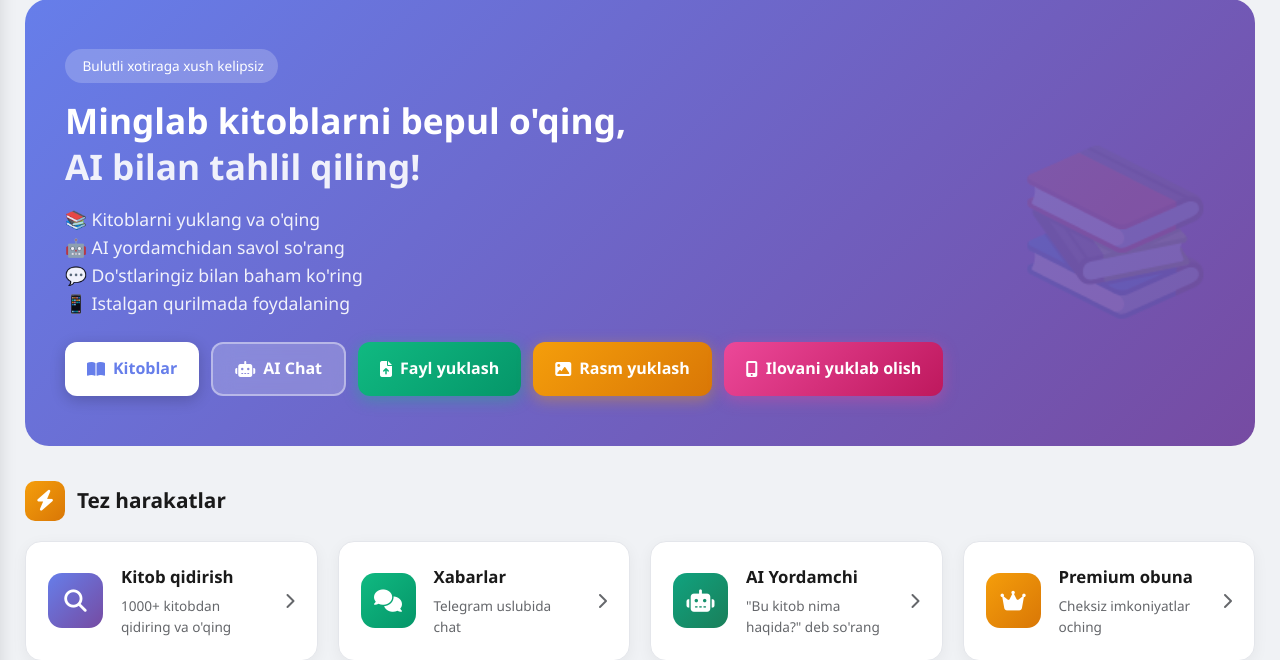
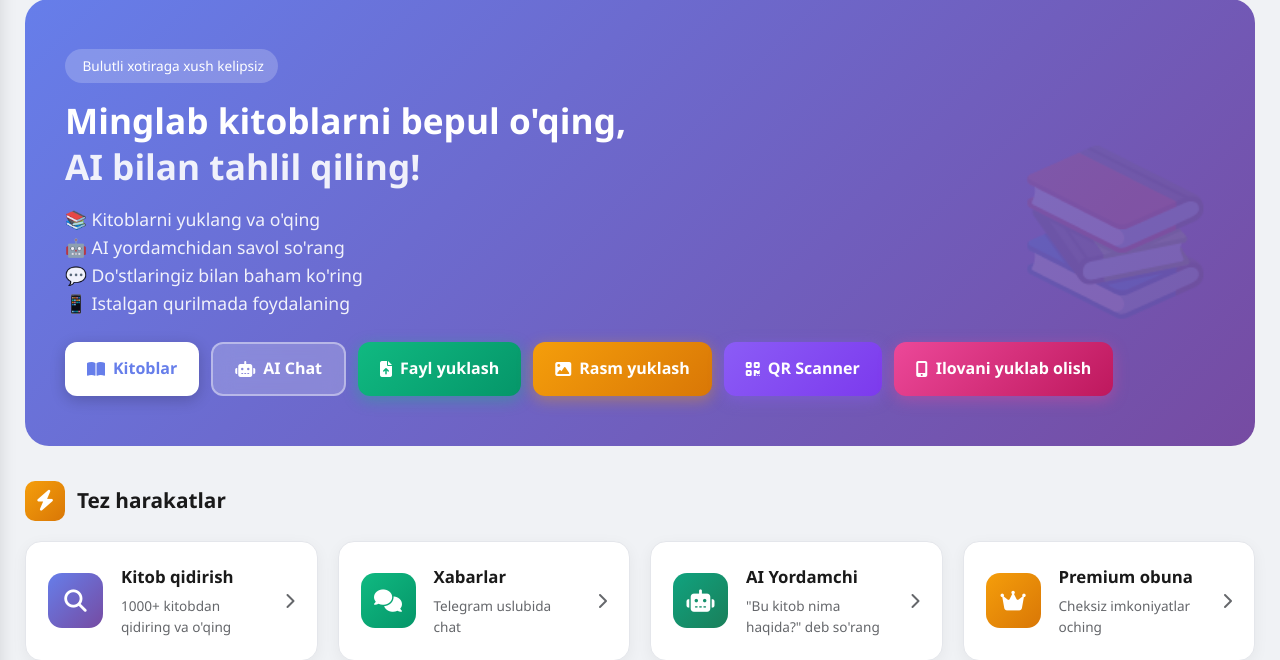
Before and after one commit to akobirsadiloyev8-lab/cloudstore, a Django app: page / in a window 1280 px wide. Shown: the part 160-820 px from the top of the page. Run offline with Django 5.2, Linux system fonts and the light colour scheme.

Commit message:
Hero: QR Scanner tugmasi qo'shildi

```diff
--- a/blog/templates/blog/boshlash.html
+++ b/blog/templates/blog/boshlash.html
@@ -765,6 +765,9 @@
                                 <a href="{% url 'image_list' %}" style="background: linear-gradient(135deg, #f59e0b, #d97706); color: white; padding: 12px 22px; border-radius: 12px; text-decoration: none; font-weight: 600; display: inline-flex; align-items: center; gap: 8px; transition: all 0.3s; box-shadow: 0 4px 15px rgba(245,158,11,0.4);" onmouseover="this.style.transform='translateY(-2px)'; this.style.boxShadow='0 6px 20px rgba(245,158,11,0.5)';" onmouseout="this.style.transform='none'; this.style.boxShadow='0 4px 15px rgba(245,158,11,0.4)';">
                                     <i class="fas fa-image"></i> Rasm yuklash
                                 </a>
+                                <a href="{% url 'barcode_scanner' %}" style="background: linear-gradient(135deg, #8b5cf6, #7c3aed); color: white; padding: 12px 22px; border-radius: 12px; text-decoration: none; font-weight: 600; display: inline-flex; align-items: center; gap: 8px; transition: all 0.3s; box-shadow: 0 4px 15px rgba(139,92,246,0.4);" onmouseover="this.style.transform='translateY(-2px)'; this.style.boxShadow='0 6px 20px rgba(139,92,246,0.5)';" onmouseout="this.style.transform='none'; this.style.boxShadow='0 4px 15px rgba(139,92,246,0.4)';">
+                                    <i class="fas fa-qrcode"></i> QR Scanner
+                                </a>
                                 <a href="#" onclick="installApp(); return false;" id="heroInstallBtn" style="background: linear-gradient(135deg, #ec4899, #be185d); color: white; padding: 12px 22px; border-radius: 12px; text-decoration: none; font-weight: 600; display: inline-flex; align-items: center; gap: 8px; transition: all 0.3s; box-shadow: 0 4px 15px rgba(236,72,153,0.4);" onmouseover="this.style.transform='translateY(-2px)'; this.style.boxShadow='0 6px 20px rgba(236,72,153,0.5)';" onmouseout="this.style.transform='none'; this.style.boxShadow='0 4px 15px rgba(236,72,153,0.4)';">
                                     <i class="fas fa-mobile-alt"></i> Ilovani yuklab olish
                                 </a>
```
